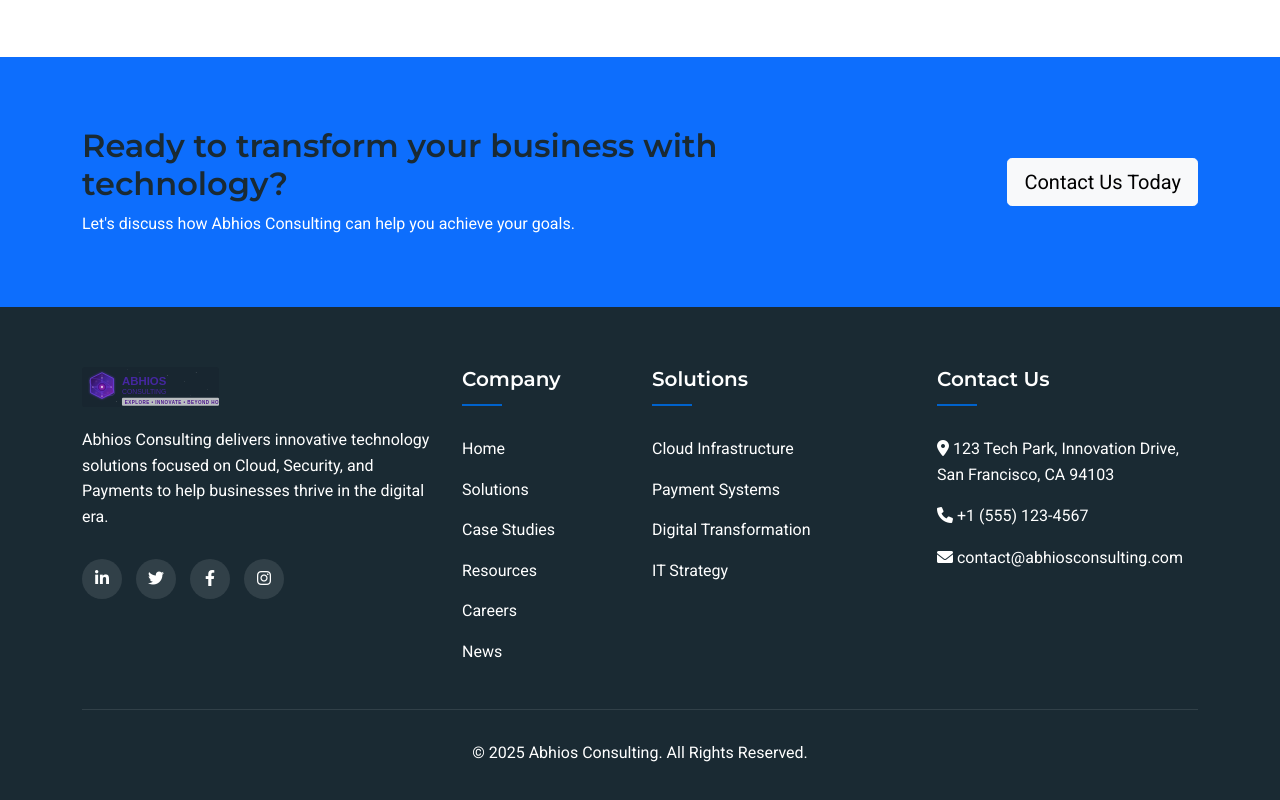
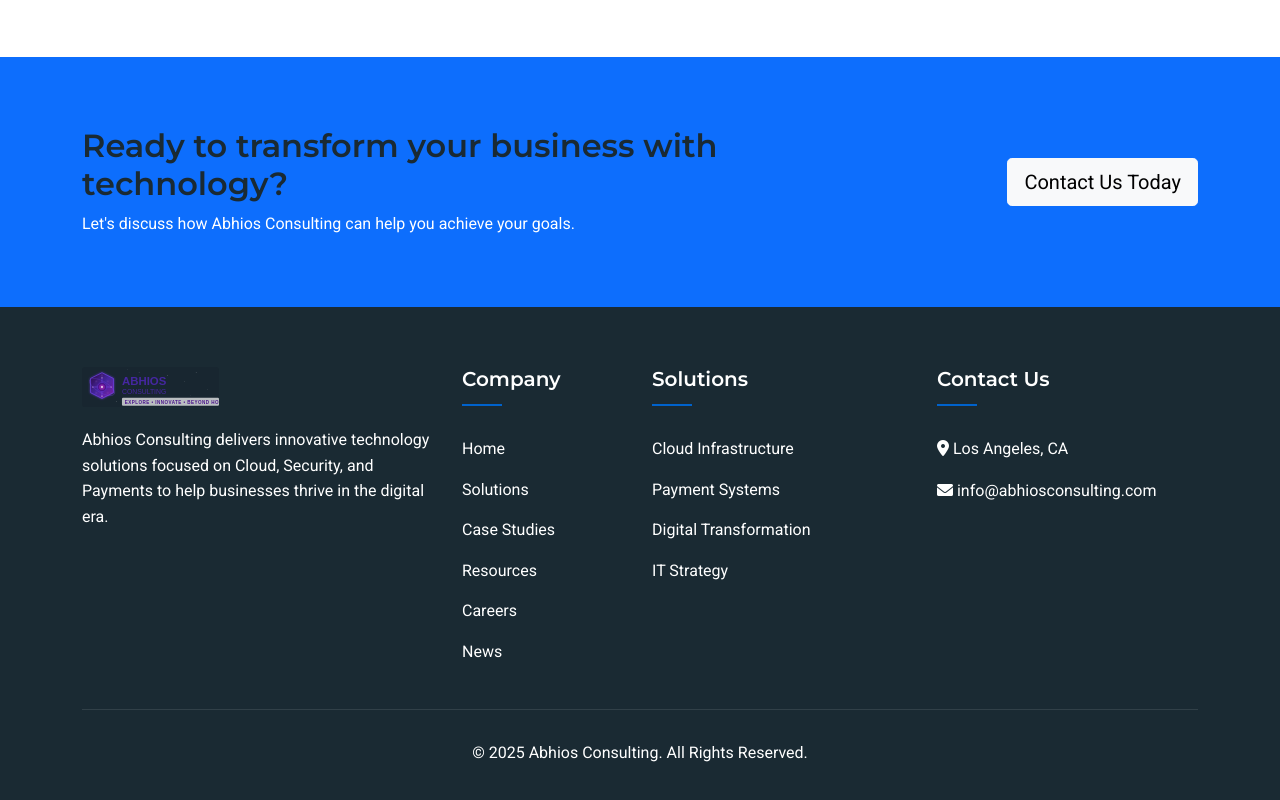
Before and after one commit to 4abhios/consult.github.io, a plain HTML site: page index.html in a window 1280 px wide. Shown: the part 2364-3164 px from the top of the page. Drawn offline with nearby package versions, Linux system fonts and the light colour scheme.

Commit message:
Update index.html

```diff
--- a/index.html
+++ b/index.html
@@ -195,19 +195,13 @@
 </section>
 
 
-    <!-- Footer -->
+        <!-- Footer -->
     <footer class="footer">
         <div class="container">
             <div class="row">
                 <div class="col-lg-4 col-md-6 footer-widget footer-about">
                     <img src="static/images/logo.svg" alt="Abhios Consulting Logo">
                     <p>Abhios Consulting delivers innovative technology solutions focused on Cloud, Security, and Payments to help businesses thrive in the digital era.</p>
-                    <div class="footer-social">
-                        <a href="#"><i class="fab fa-linkedin-in"></i></a>
-                        <a href="#"><i class="fab fa-twitter"></i></a>
-                        <a href="#"><i class="fab fa-facebook-f"></i></a>
-                        <a href="#"><i class="fab fa-instagram"></i></a>
-                    </div>
                 </div>
                 <div class="col-lg-2 col-md-6 footer-widget">
                     <h4>Company</h4>
@@ -232,9 +226,8 @@
                 <div class="col-lg-3 col-md-6 footer-widget">
                     <h4>Contact Us</h4>
                     <div class="footer-contact">
-                        <p><i class="fas fa-map-marker-alt"></i> 123 Tech Park, Innovation Drive, San Francisco, CA 94103</p>
-                        <p><i class="fas fa-phone"></i> +1 (555) 123-4567</p>
-                        <p><i class="fas fa-envelope"></i> contact@abhiosconsulting.com</p>
+                        <p><i class="fas fa-map-marker-alt"></i> Los Angeles, CA</p>
+                        <p><i class="fas fa-envelope"></i> info@abhiosconsulting.com</p>
                     </div>
                 </div>
             </div>
@@ -250,6 +243,7 @@
         </div>
     </footer>
 
+
     <!-- Bootstrap Bundle with Popper -->
     <script src="https://cdn.jsdelivr.net/npm/bootstrap@5.1.3/dist/js/bootstrap.bundle.min.js"></script>
 
```
